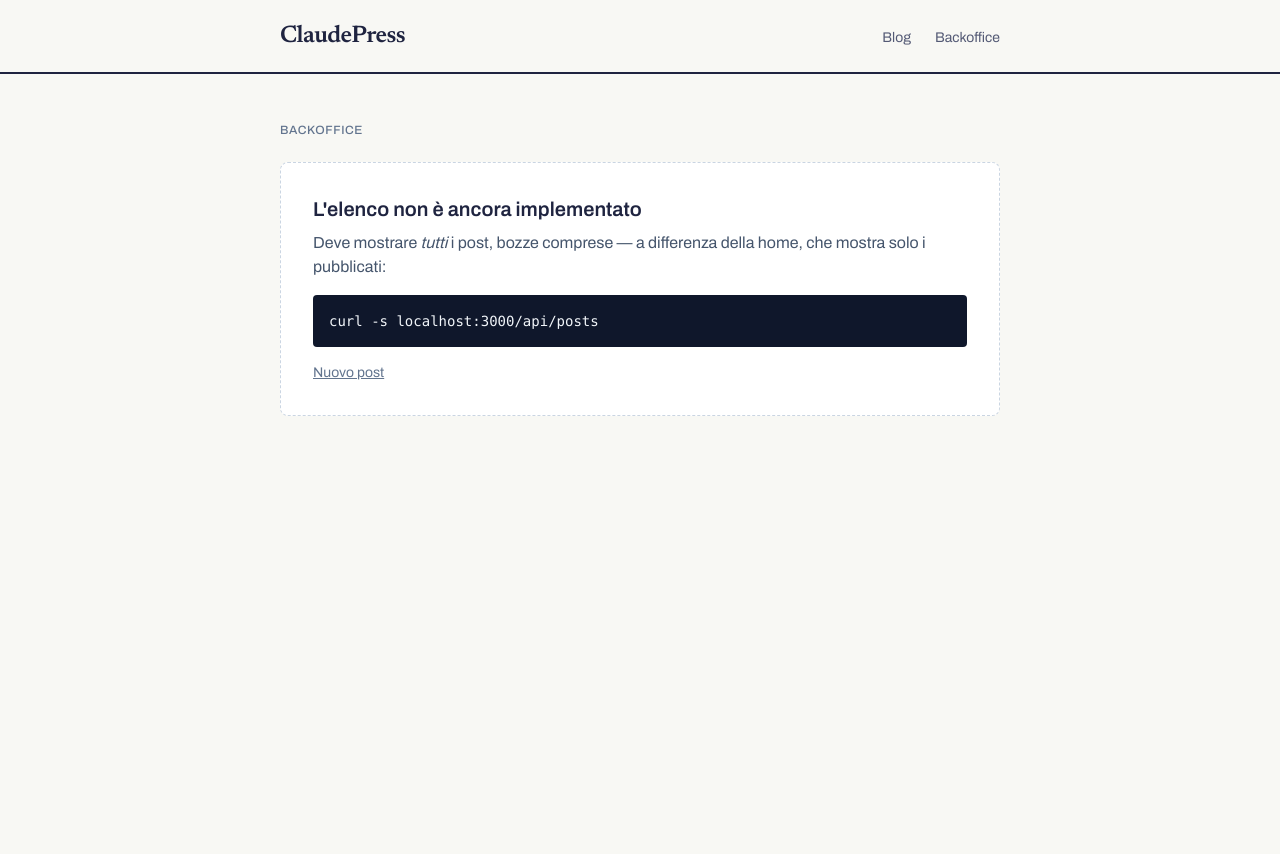
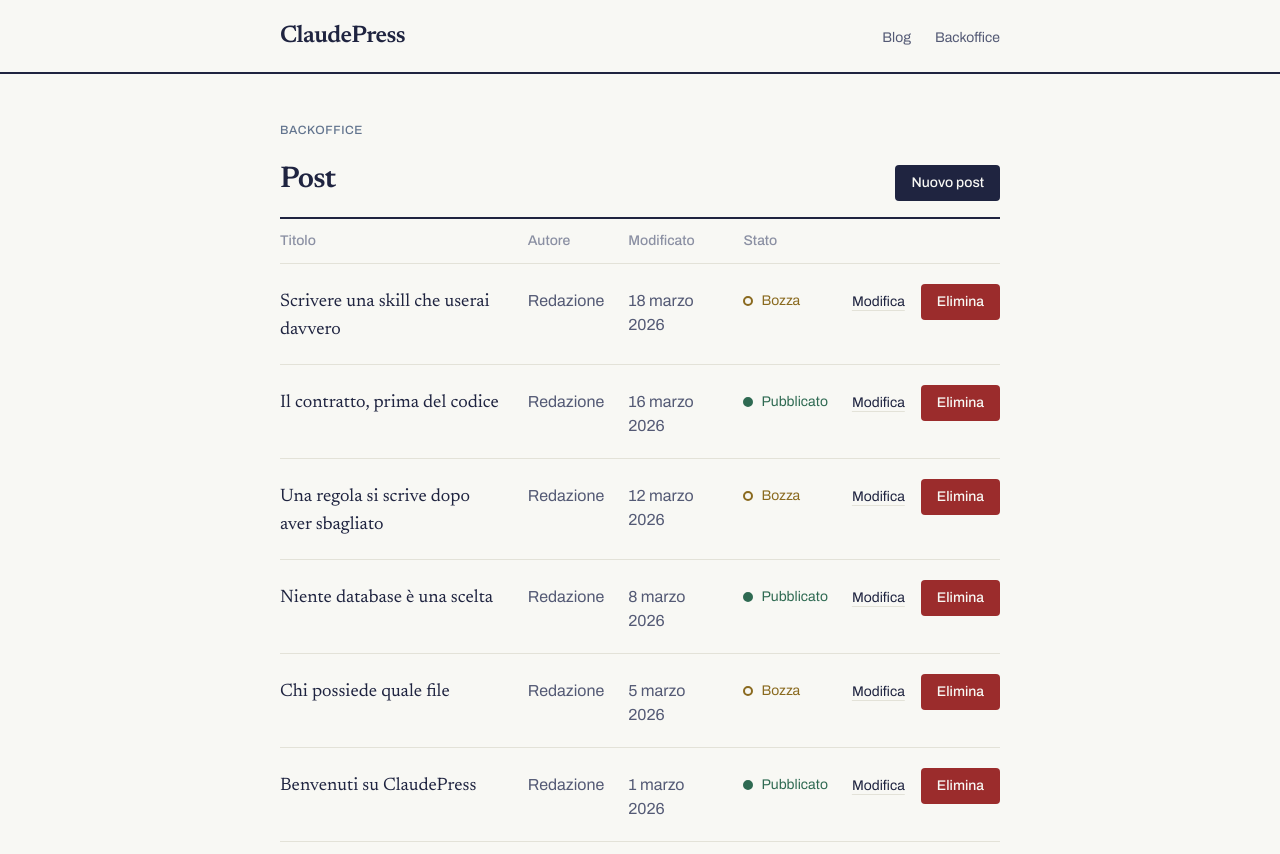
Before and after one commit to fabiobiondi/claudepress-team-1, a Next.js app: page /admin/posts in a window 1280 px wide. Shown: the top 854 px of the page. Before the commit the page ends 800 px from the top, so only its background shows below. Built offline with nearby package versions, Linux system fonts and the light colour scheme.

Commit message:
feat: list and delete posts in the backoffice

```diff
--- /dev/null
+++ b/src/app/admin/posts/_list/DeletePostButton.tsx
@@ -0,0 +1,51 @@
+"use client";
+// "use client": l'eliminazione parte da un click e aggiorna la lista dopo la
+// risposta dell'API — servono event handler e stato.
+
+import { useState, useTransition } from "react";
+import { useRouter } from "next/navigation";
+import { API_ROUTES } from "@/contracts/blog";
+import { Button } from "@/components/ui/Button";
+
+type DeletePostButtonProps = {
+  id: string;
+  /** Solo per l'etichetta accessibile: in tabella "Elimina" da solo è ambiguo. */
+  title: string;
+};
+
+export function DeletePostButton({ id, title }: DeletePostButtonProps) {
+  const router = useRouter();
+  const [isDeleting, setIsDeleting] = useState(false);
+  const [isRefreshing, startTransition] = useTransition();
+  const [hasFailed, setHasFailed] = useState(false);
+
+  // Niente conferma: è una decisione di progetto.
+  async function handleDelete() {
+    setIsDeleting(true);
+    setHasFailed(false);
+
+    const response = await fetch(API_ROUTES.post(id), { method: "DELETE" });
+
+    if (!response.ok) {
+      setHasFailed(true);
+      setIsDeleting(false);
+      return;
+    }
+
+    startTransition(() => router.refresh());
+    setIsDeleting(false);
+  }
+
+  return (
+    <div className="flex flex-col items-end gap-1">
+      <Button variant="danger" disabled={isDeleting || isRefreshing} onClick={handleDelete}>
+        Elimina<span className="sr-only"> il post {title}</span>
+      </Button>
+      {hasFailed ? (
+        <p role="status" className="text-sm text-alarm">
+          Il post non è stato eliminato. Riprova.
+        </p>
+      ) : null}
+    </div>
+  );
+}
--- a/src/app/admin/posts/page.tsx
+++ b/src/app/admin/posts/page.tsx
@@ -1,24 +1,100 @@
-// TODO(backoffice/elenco): la tabella dei post non è ancora implementata.
-// Deve mostrare tutti i post, bozze comprese, con StatusBadge ed eliminazione.
+import Link from "next/link";
+import { API_ROUTES, ROUTES, apiUrl, type Post } from "@/contracts/blog";
+import { EmptyState } from "@/components/ui/EmptyState";
+import { StatusBadge } from "@/components/ui/StatusBadge";
+import { DeletePostButton } from "@/app/admin/posts/_list/DeletePostButton";
 
-import Link from "next/link";
+const dateFormatter = new Intl.DateTimeFormat("it-IT", {
+  day: "numeric",
+  month: "long",
+  year: "numeric",
+});
 
-export default function AdminPostsPlaceholder() {
+async function loadPosts(): Promise<Post[]> {
+  const response = await fetch(apiUrl(API_ROUTES.posts), { cache: "no-store" });
+
+  if (!response.ok) {
+    throw new Error(`GET ${API_ROUTES.posts} ha risposto ${response.status}`);
+  }
+
+  return response.json();
+}
+
+export default async function AdminPostsPage() {
+  const posts = await loadPosts();
+  // Ordinamento deciso dal team: data di modifica, dal più recente.
+  // Le date sono ISO 8601, quindi l'ordine alfabetico è già quello cronologico.
+  const ordered = [...posts].sort((a, b) => b.updatedAt.localeCompare(a.updatedAt));
+
   return (
-    <div className="rounded-lg border border-dashed border-slate-300 bg-white p-8">
-      <h1 className="text-xl font-semibold">L&apos;elenco non è ancora implementato</h1>
-      <p className="mt-2 text-slate-600">
-        Deve mostrare <em>tutti</em> i post, bozze comprese — a differenza della home,
-        che mostra solo i pubblicati:
-      </p>
-      <pre className="mt-4 overflow-x-auto rounded bg-slate-900 p-4 text-sm text-slate-100">
-curl -s localhost:3000/api/posts
-      </pre>
-      <p className="mt-4 text-sm text-slate-500">
-        <Link href="/admin/posts/new" className="underline">
+    <div>
+      <div className="flex flex-wrap items-baseline justify-between gap-x-8 gap-y-4 border-b-2 border-ink pb-4">
+        <h1 className="font-serif text-3xl font-semibold tracking-tight">Post</h1>
+        <Link
+          href={ROUTES.adminPostNew}
+          className="inline-flex items-center justify-center rounded-sm bg-ink px-4 py-2 font-sans text-sm font-medium text-paper transition-colors hover:bg-ink-soft"
+        >
           Nuovo post
         </Link>
-      </p>
+      </div>
+
+      {ordered.length === 0 ? (
+        <EmptyState
+          title="Nessun post"
+          description="Qui compariranno tutti i post, bozze comprese. Comincia con «Nuovo post»."
+        />
+      ) : (
+        <div className="overflow-x-auto">
+          <table className="w-full min-w-[42rem] border-collapse text-left">
+            <thead>
+              <tr className="border-b border-rule text-sm text-ink-faint">
+                <th scope="col" className="py-3 pr-6 font-medium">
+                  Titolo
+                </th>
+                <th scope="col" className="py-3 pr-6 font-medium">
+                  Autore
+                </th>
+                <th scope="col" className="py-3 pr-6 font-medium">
+                  Modificato
+                </th>
+                <th scope="col" className="py-3 pr-6 font-medium">
+                  Stato
+                </th>
+                <th scope="col" className="py-3 text-right font-medium">
+                  <span className="sr-only">Azioni</span>
+                </th>
+              </tr>
+            </thead>
+            <tbody>
+              {ordered.map((post) => (
+                <tr key={post.id} className="border-b border-rule align-baseline">
+                  <td className="py-5 pr-6 font-serif text-lg">{post.title}</td>
+                  <td className="py-5 pr-6 text-ink-soft">{post.author}</td>
+                  <td className="py-5 pr-6 text-ink-soft">
+                    <time dateTime={post.updatedAt}>
+                      {dateFormatter.format(new Date(post.updatedAt))}
+                    </time>
+                  </td>
+                  <td className="py-5 pr-6">
+                    <StatusBadge status={post.status} />
+                  </td>
+                  <td className="py-5">
+                    <div className="flex items-center justify-end gap-4">
+                      <Link
+                        href={ROUTES.adminPost(post.id)}
+                        className="text-sm underline decoration-rule underline-offset-4 hover:decoration-ink"
+                      >
+                        Modifica<span className="sr-only"> il post {post.title}</span>
+                      </Link>
+                      <DeletePostButton id={post.id} title={post.title} />
+                    </div>
+                  </td>
+                </tr>
+              ))}
+            </tbody>
+          </table>
+        </div>
+      )}
     </div>
   );
 }
```
